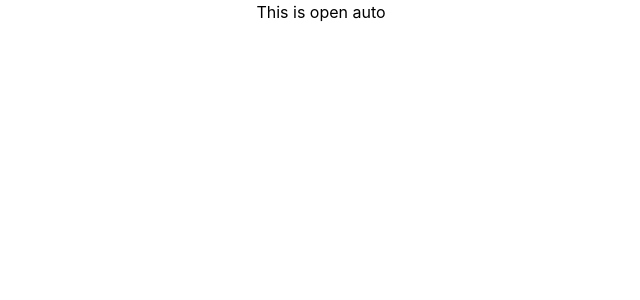
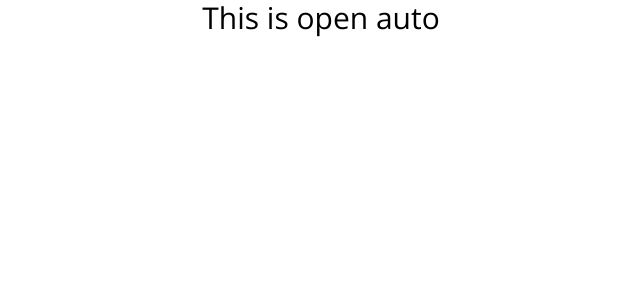
Before and after one commit to EmtiazHossainE2/open-auto, a React (Create React App) app: page / in a window 1280 px wide. Shown: the top 300 px of the page, without its empty margins (319-959 px from the left). Built offline with nearby package versions, Linux system fonts and the light colour scheme.

Commit message:
font family added and favicon added

```diff
--- a/public/index.html
+++ b/public/index.html
@@ -2,12 +2,12 @@
 <html lang="en">
   <head>
     <meta charset="utf-8" />
-    <link rel="icon" href="%PUBLIC_URL%/favicon.ico" />
+    <link rel="icon" href="%PUBLIC_URL%/favicon.png" />
     <meta name="viewport" content="width=device-width, initial-scale=1" />
     <meta name="theme-color" content="#000000" />
     <meta
       name="description"
-      content="Web site created using create-react-app"
+      content="Vehicle maintenance from the comfort of the home."
     />
     <title>Open Auto</title>
   </head>
--- a/src/App.jsx
+++ b/src/App.jsx
@@ -3,7 +3,7 @@ import React from 'react';
 const App = () => {
   return (
     <div>
-      <h2 className='text-center'>This is open auto</h2>
+      <h2 className='text-center text-3xl'>This is open auto</h2>
     </div>
   );
 };
--- a/src/index.css
+++ b/src/index.css
@@ -1,3 +1,4 @@
+@import url('https://fonts.googleapis.com/css2?family=Open+Sans:ital,wght@0,400;0,500;0,700;1,400;1,500;1,700&display=swap');
 
 @tailwind base;
 @tailwind components;
@@ -5,14 +6,11 @@
 
 body {
   margin: 0;
-  font-family: -apple-system, BlinkMacSystemFont, 'Segoe UI', 'Roboto', 'Oxygen',
-    'Ubuntu', 'Cantarell', 'Fira Sans', 'Droid Sans', 'Helvetica Neue',
-    sans-serif;
+  font-family: 'Open Sans', sans-serif;
   -webkit-font-smoothing: antialiased;
   -moz-osx-font-smoothing: grayscale;
 }
 
 code {
-  font-family: source-code-pro, Menlo, Monaco, Consolas, 'Courier New',
-    monospace;
+  font-family: 'Open Sans', sans-serif;
 }
```
Also changed, not shown: public/favicon.png (added).
